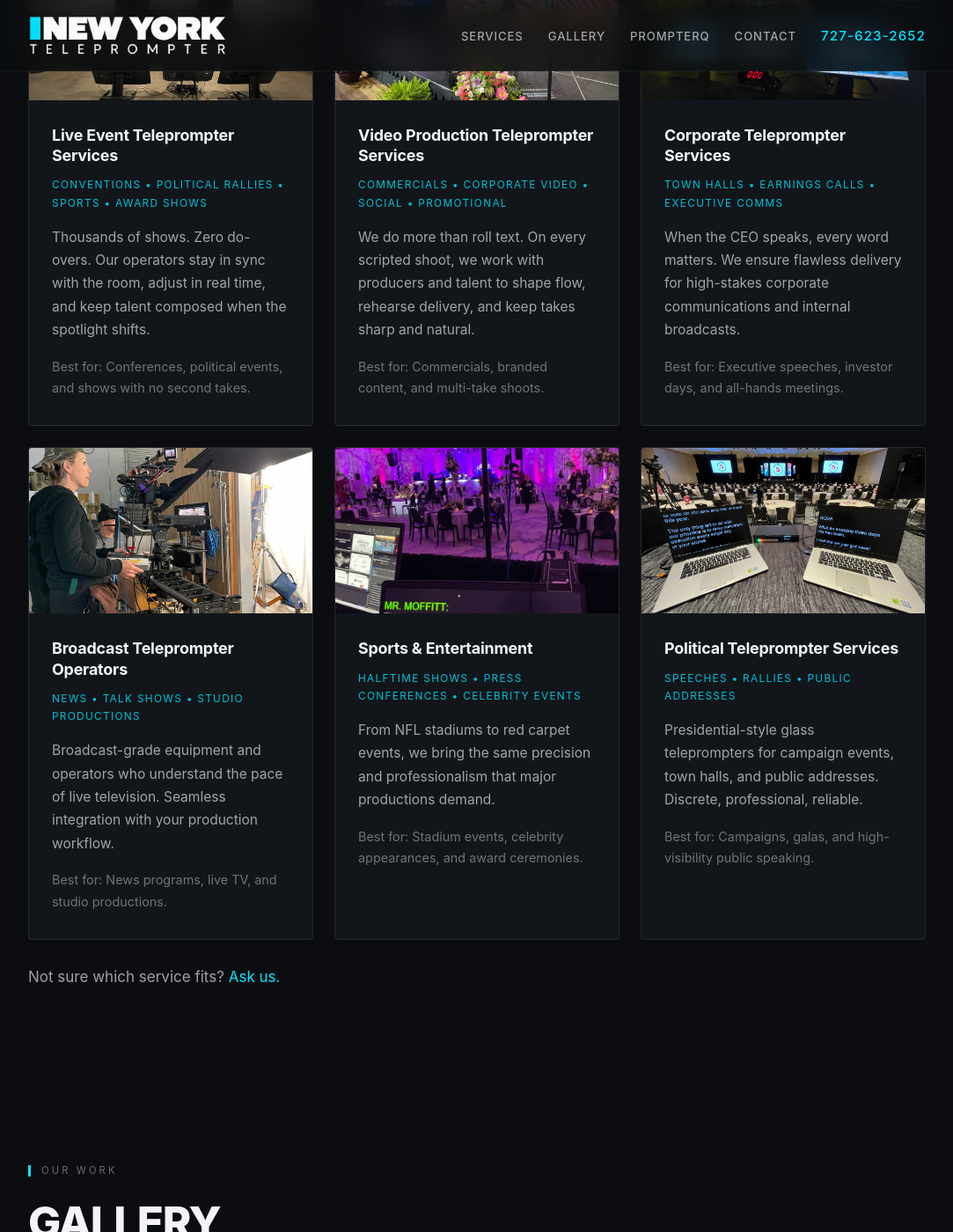
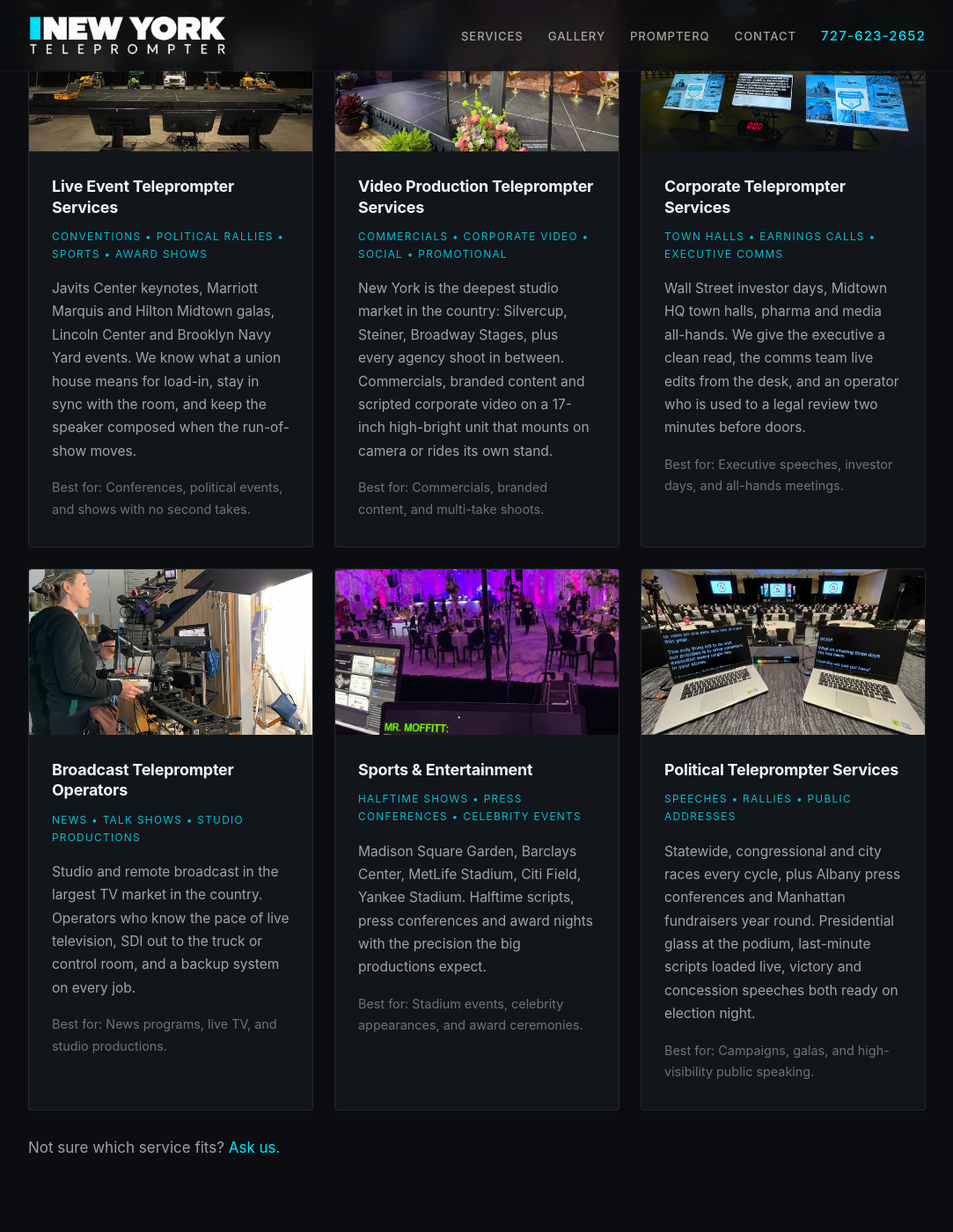
Before and after one commit to jasproj/newyorkteleprompter, a Jekyll site: the page index.html, which Jekyll copies as it is, in a window 1280 px wide and 1400 px high, scrolled down 1400 px. Shown: the whole window at 88% size, without its empty margins (98-1181 px from the left). Built offline with Jekyll 4.4.1, drawn with Linux system fonts in a browser that asks for light colours; some of the changed text lies outside the part shown.

Commit message:
Homepage: state-specific copy (hero, services, coverage, booking FAQ); de-duplicate from sibling sites (#36)
Claude-Session: https://claude.ai/code/session_01SW4oYwAA8ZEcmkVZYUBX96

Co-authored-by: Jason Dudney <jason@floridateleprompter.com>
Co-authored-by: Claude Fable 5.1 <noreply@anthropic.com>

```diff
--- a/index.html
+++ b/index.html
@@ -481,8 +481,8 @@
     <section class="hero">
         <div class="wrap">
             <p class="hero-tagline">Powering Outstanding Performances</p>
-            <h1>Professional Teleprompter Operators for Live Events, Broadcast & Corporate Video</h1>
-            <p class="hero-vp">25+ years. Broadcast-grade gear. Trusted on shows for Obama, Disney, ESPN, WWE, and Fortune 500 producers. Bookings managed from our Tampa headquarters, crews staffed across New York from our regional operator network.</p>
+            <h1>Teleprompter Operators for New York City Events, Studios and Campaign Stops</h1>
+            <p class="hero-vp">25+ years. Broadcast-grade gear. Trusted on shows for Obama, Disney, ESPN, WWE, and Fortune 500 producers. New York shows are quoted and managed from one office and staffed from our regional operator network, with the crew, the union-house labor and the travel named on the quote.</p>
             <div class="hero-ctas">
                 <a href="#contact" class="btn btn-primary">Get a Quote</a>
                 <a href="tel:727-623-2652" class="btn btn-secondary">Call 727-623-2652</a>
@@ -510,7 +510,7 @@
             <div class="sec-head">
                 <span class="eyebrow">What We Do</span>
                 <h2 class="sec-title">Services</h2>
-                <p class="sec-sub">Professional teleprompting for every production environment — with an operator who knows the room.</p>
+                <p class="sec-sub">Presidential glass, camera-mount and confidence monitors for Javits keynotes, Midtown hotel galas, Brooklyn studio shoots and upstate conventions — Manhattan to Buffalo.</p>
             </div>
             <div class="svc-grid">
                 <article class="svc-card">
@@ -518,7 +518,7 @@
                     <div class="svc-body">
                         <h3>Live Event Teleprompter Services</h3>
                         <p class="svc-types">Conventions • Political Rallies • Sports • Award Shows</p>
-                        <p class="svc-desc">Thousands of shows. Zero do-overs. Our operators stay in sync with the room, adjust in real time, and keep talent composed when the spotlight shifts.</p>
+                        <p class="svc-desc">Javits Center keynotes, Marriott Marquis and Hilton Midtown galas, Lincoln Center and Brooklyn Navy Yard events. We know what a union house means for load-in, stay in sync with the room, and keep the speaker composed when the run-of-show moves.</p>
                         <p class="svc-best">Best for: Conferences, political events, and shows with no second takes.</p>
                     </div>
                 </article>
@@ -527,7 +527,7 @@
                     <div class="svc-body">
                         <h3>Video Production Teleprompter Services</h3>
                         <p class="svc-types">Commercials • Corporate Video • Social • Promotional</p>
-                        <p class="svc-desc">We do more than roll text. On every scripted shoot, we work with producers and talent to shape flow, rehearse delivery, and keep takes sharp and natural.</p>
+                        <p class="svc-desc">New York is the deepest studio market in the country: Silvercup, Steiner, Broadway Stages, plus every agency shoot in between. Commercials, branded content and scripted corporate video on a 17-inch high-bright unit that mounts on camera or rides its own stand.</p>
                         <p class="svc-best">Best for: Commercials, branded content, and multi-take shoots.</p>
                     </div>
                 </article>
@@ -536,7 +536,7 @@
                     <div class="svc-body">
                         <h3>Corporate Teleprompter Services</h3>
                         <p class="svc-types">Town Halls • Earnings Calls • Executive Comms</p>
-                        <p class="svc-desc">When the CEO speaks, every word matters. We ensure flawless delivery for high-stakes corporate communications and internal broadcasts.</p>
+                        <p class="svc-desc">Wall Street investor days, Midtown HQ town halls, pharma and media all-hands. We give the executive a clean read, the comms team live edits from the desk, and an operator who is used to a legal review two minutes before doors.</p>
                         <p class="svc-best">Best for: Executive speeches, investor days, and all-hands meetings.</p>
                     </div>
                 </article>
@@ -545,7 +545,7 @@
                     <div class="svc-body">
                         <h3>Broadcast Teleprompter Operators</h3>
                         <p class="svc-types">News • Talk Shows • Studio Productions</p>
-                        <p class="svc-desc">Broadcast-grade equipment and operators who understand the pace of live television. Seamless integration with your production workflow.</p>
+                        <p class="svc-desc">Studio and remote broadcast in the largest TV market in the country. Operators who know the pace of live television, SDI out to the truck or control room, and a backup system on every job.</p>
                         <p class="svc-best">Best for: News programs, live TV, and studio productions.</p>
                     </div>
                 </article>
@@ -554,7 +554,7 @@
                     <div class="svc-body">
                         <h3>Sports &amp; Entertainment</h3>
                         <p class="svc-types">Halftime Shows • Press Conferences • Celebrity Events</p>
-                        <p class="svc-desc">From NFL stadiums to red carpet events, we bring the same precision and professionalism that major productions demand.</p>
+                        <p class="svc-desc">Madison Square Garden, Barclays Center, MetLife Stadium, Citi Field, Yankee Stadium. Halftime scripts, press conferences and award nights with the precision the big productions expect.</p>
                         <p class="svc-best">Best for: Stadium events, celebrity appearances, and award ceremonies.</p>
                     </div>
                 </article>
@@ -563,7 +563,7 @@
                     <div class="svc-body">
                         <h3>Political Teleprompter Services</h3>
                         <p class="svc-types">Speeches • Rallies • Public Addresses</p>
-                        <p class="svc-desc">Presidential-style glass teleprompters for campaign events, town halls, and public addresses. Discrete, professional, reliable.</p>
+                        <p class="svc-desc">Statewide, congressional and city races every cycle, plus Albany press conferences and Manhattan fundraisers year round. Presidential glass at the podium, last-minute scripts loaded live, victory and concession speeches both ready on election night.</p>
                         <p class="svc-best">Best for: Campaigns, galas, and high-visibility public speaking.</p>
                     </div>
                 </article>
@@ -643,8 +643,8 @@
             <div class="cov-grid">
                 <div class="cov-text">
                     <span class="eyebrow">Service Area</span>
-                    <h3>New York Coverage,<br>One Office to Book It</h3>
-                    <p>Every New York booking is quoted and managed from one office. We staff the show from our regional operator network, name the crew on the quote, and show travel as its own line before you accept &mdash; so the number you approve is the number you are invoiced.</p>
+                    <h3>New York Coverage,<br>City and Upstate</h3>
+                    <p>Manhattan, Brooklyn, Queens and Long Island, plus Albany, Buffalo, Rochester, Syracuse and the Hudson Valley. The operator is named on the quote and travel is its own line before you accept, so the number you approve is the number you are invoiced.</p>
                 </div>
                 <div class="cities">
                     <div>New York</div>
@@ -681,6 +681,33 @@
                 <div class="pq-shot">
                     <img src="prompterq-main.png" alt="PrompterQ teleprompter software interface" loading="lazy">
                 </div>
+            </div>
+        </div>
+    </section>
+
+    <section class="coverage" id="how-it-works" aria-label="How a New York Booking Works">
+        <div class="wrap">
+            <div class="sec-head">
+                <span class="eyebrow">Straight Answers</span>
+                <h2 class="sec-title">How a New York Booking Works</h2>
+            </div>
+            <div class="svc-grid">
+                    <article class="svc-card"><div class="svc-body">
+                        <h3>Lead time: 48 hours in the city, a week upstate</h3>
+                        <p class="svc-desc">NYC shows can usually be staffed on two days’ notice. Inside 48 hours we add a rush charge rather than say no. Upstate shows add a travel day, so a week is better.</p>
+                    </div></article>
+                    <article class="svc-card"><div class="svc-body">
+                        <h3>Travel shown as its own line</h3>
+                        <p class="svc-desc">Train, airfare or IRS mileage, round trip from the operator’s base, locked on the quote date. Most Manhattan shows carry no travel line beyond parking or a garage, which we bill at cost.</p>
+                    </div></article>
+                    <article class="svc-card"><div class="svc-body">
+                        <h3>Union houses, quoted up front</h3>
+                        <p class="svc-desc">Javits, the Garden and the big Midtown hotels are union rooms. We know what that means for load-in and labor, and it goes on the quote, not on the invoice after the fact.</p>
+                    </div></article>
+                    <article class="svc-card"><div class="svc-body">
+                        <h3>The date is held on acceptance</h3>
+                        <p class="svc-desc">A PO, a 50% deposit, or written confirmation from someone who can commit. Cancellations inside 72 hours bill half; inside 24, the day.</p>
+                    </div></article>
             </div>
         </div>
     </section>
```
Also changed, not shown: other parts of index.html (+2 -2 lines).
